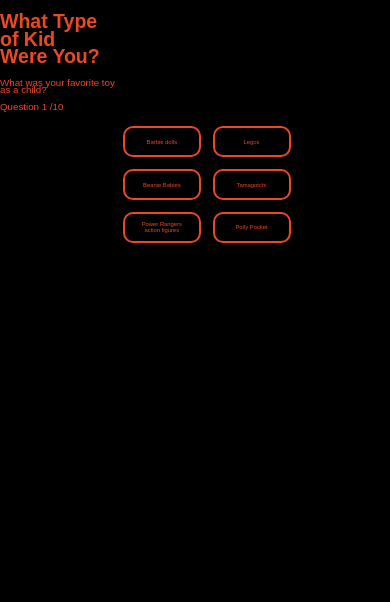
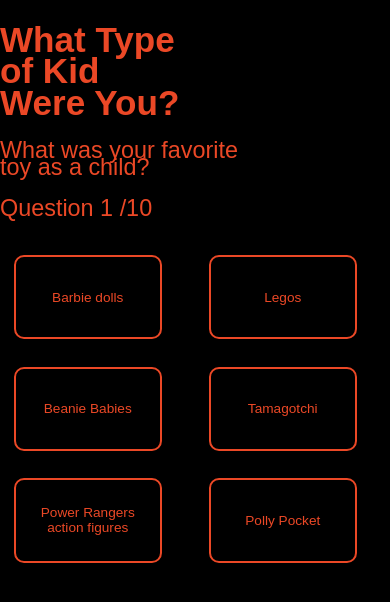
Before and after one commit to christiangoran/child-personality-quiz, a plain HTML site: page index.html in a window 390 px wide. Both pictures are taken after typing "Sample" into the empty fields and a click on the input "Start". Shown: the top 602 px of the page. Drawn offline with nearby package versions, Linux system fonts and the light colour scheme; a web font is replaced by a local one.

Commit message:
Add further screens size responsiveness

```diff
--- a/assets/css/style.css
+++ b/assets/css/style.css
@@ -218,3 +218,40 @@
   }
 
 }
+
+@media (max-width: 800px) {
+
+  h1 {
+    font-size: 9vw;
+  }
+
+  h2 {
+    font-size: 7vw;
+  }
+
+  p {
+    font-size: 6vw;
+  }
+
+  #result.area {
+    width: 80vw;
+  }
+
+  #result-area p {
+    font-size: 6vw;
+  }
+
+  #question-area {
+    width: 70vw;
+  }
+
+  .answer-area {
+    width: auto;
+  }
+
+  .answer-button {
+    font-size: 3.5vw;
+    width: 38vw;
+    height: 10vh;
+  }
+}
```
